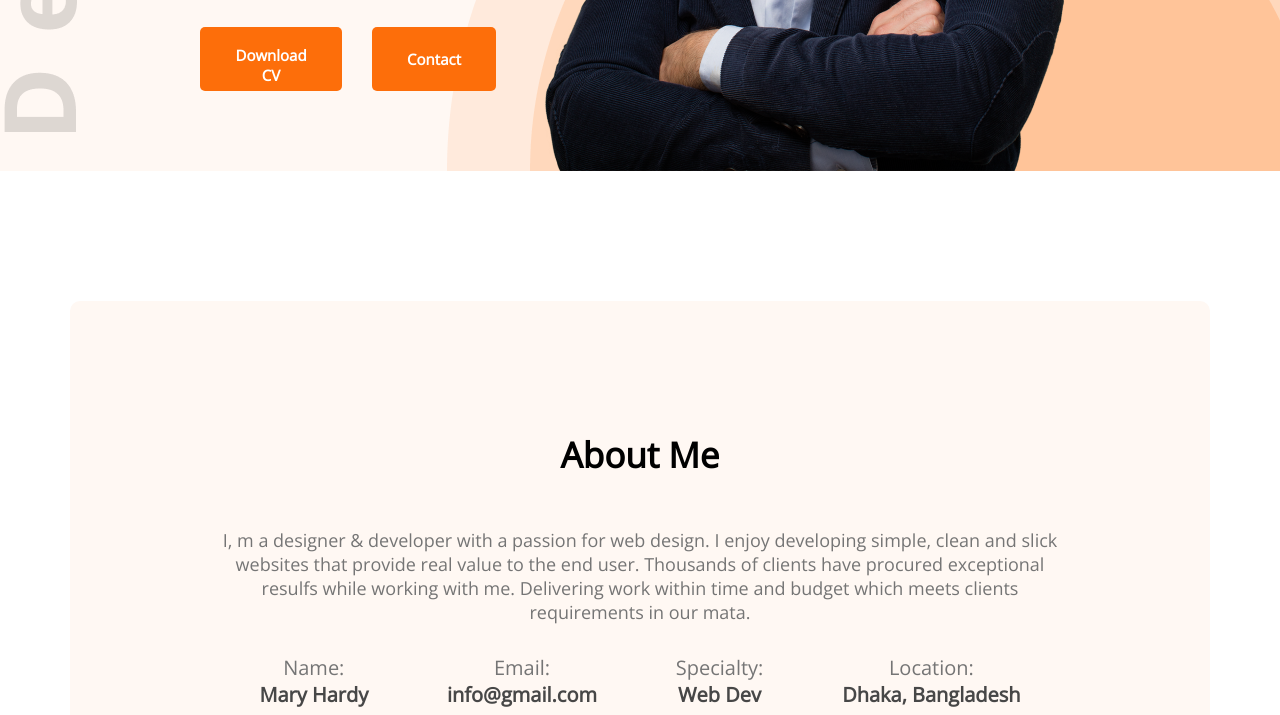
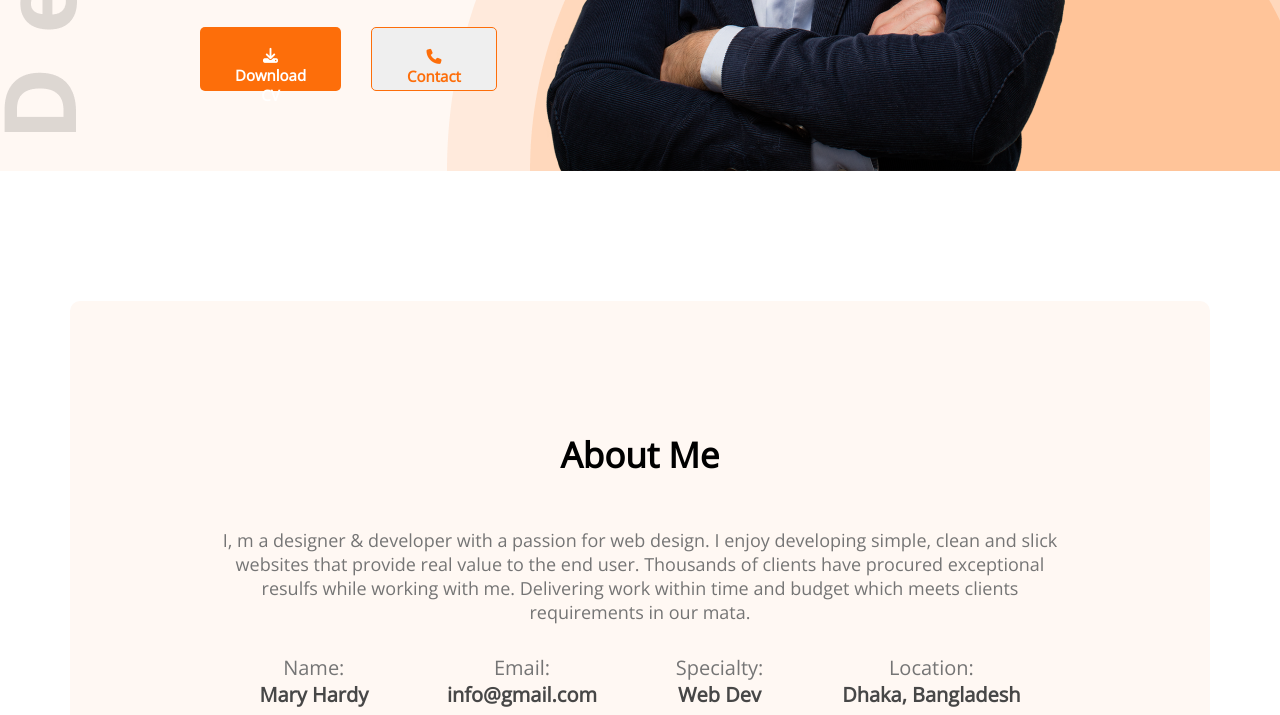
Before and after one commit to tama-saha/Developer-Portfolio, a plain HTML site: page index.html in a window 1280 px wide. Shown: the part 669-1384 px from the top of the page. Drawn offline with nearby package versions, Linux system fonts and the light colour scheme.

Commit message:
added icons

```diff
--- a/Styles/portfolio.css
+++ b/Styles/portfolio.css
@@ -17,6 +17,19 @@
 .header-btn{
     display: flex;
     gap: 30px;
+}
+
+.header-btn .btn2{
+    color: #FD6E0A;
+    font-weight: 700;
+    font-size: 15px;
+    padding: 18px 35px;
+    border: 1px solid;
+    border-color: #fd6e0a;
+    height: 64px;
+    border-radius: 5px;
+    text-align: center;
+
 }
 
 .btn-primary {
--- a/index.html
+++ b/index.html
@@ -6,6 +6,7 @@
     <meta http-equiv="X-UA-Compatible" content="IE=edge">
     <meta name="viewport" content="width=device-width, initial-scale=1.0">
     <title>Developer Portfolio</title>
+    <script src="https://kit.fontawesome.com/b3dbfcb78e.js" crossorigin="anonymous"></script>
     <link rel="stylesheet" href="Styles/portfolio.css">
     <link rel="preconnect" href="https://fonts.googleapis.com">
     <link rel="preconnect" href="https://fonts.gstatic.com" crossorigin>
@@ -31,8 +32,8 @@
                 <p class="banner-description">Shot what able cold new see hold.Friendly as an betrayed formerly he.
                     Morning because as to society behaved moments.</p>
                 <div class="header-btn">
-                    <button class="btn-primary">Download CV</button>
-                    <button class="btn-primary">Contact</button>
+                    <button class="btn-primary"><i class="fa-solid fa-download"></i> Download CV</button>
+                    <button class="btn2"><i class="fa-solid fa-phone"></i> Contact</button>
                 </div>
             </div>
             <img src="images/hardy.png" alt="">
@@ -152,7 +153,7 @@
                 </div>
             </div>
             <div class="resume-button">
-                <button class="btn-primary">Download CV</button>
+                <button class="btn-primary"><i class="fa-solid fa-download"></i> Download CV</button>
             </div>
         </section>
         <!-- Contact section -->
```
